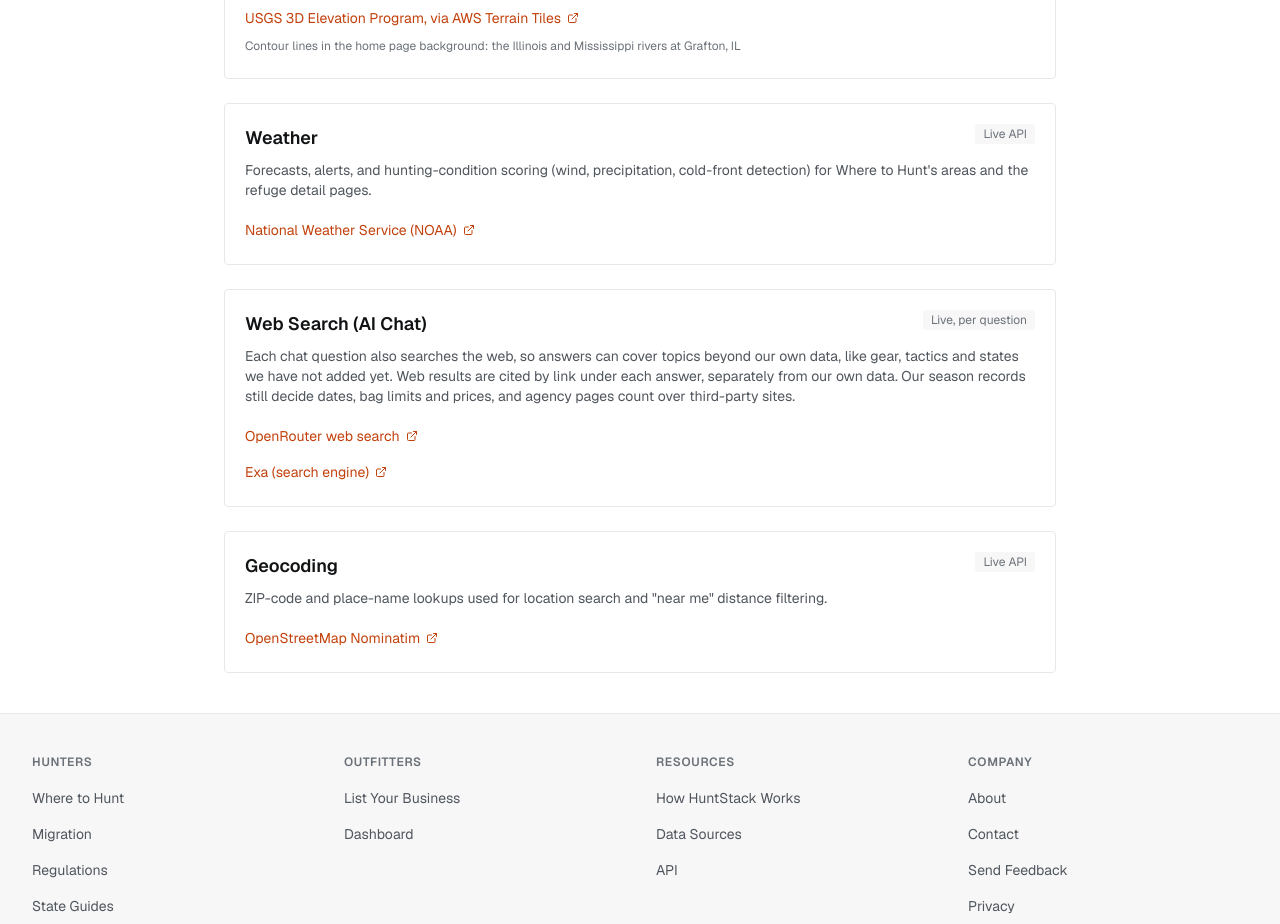
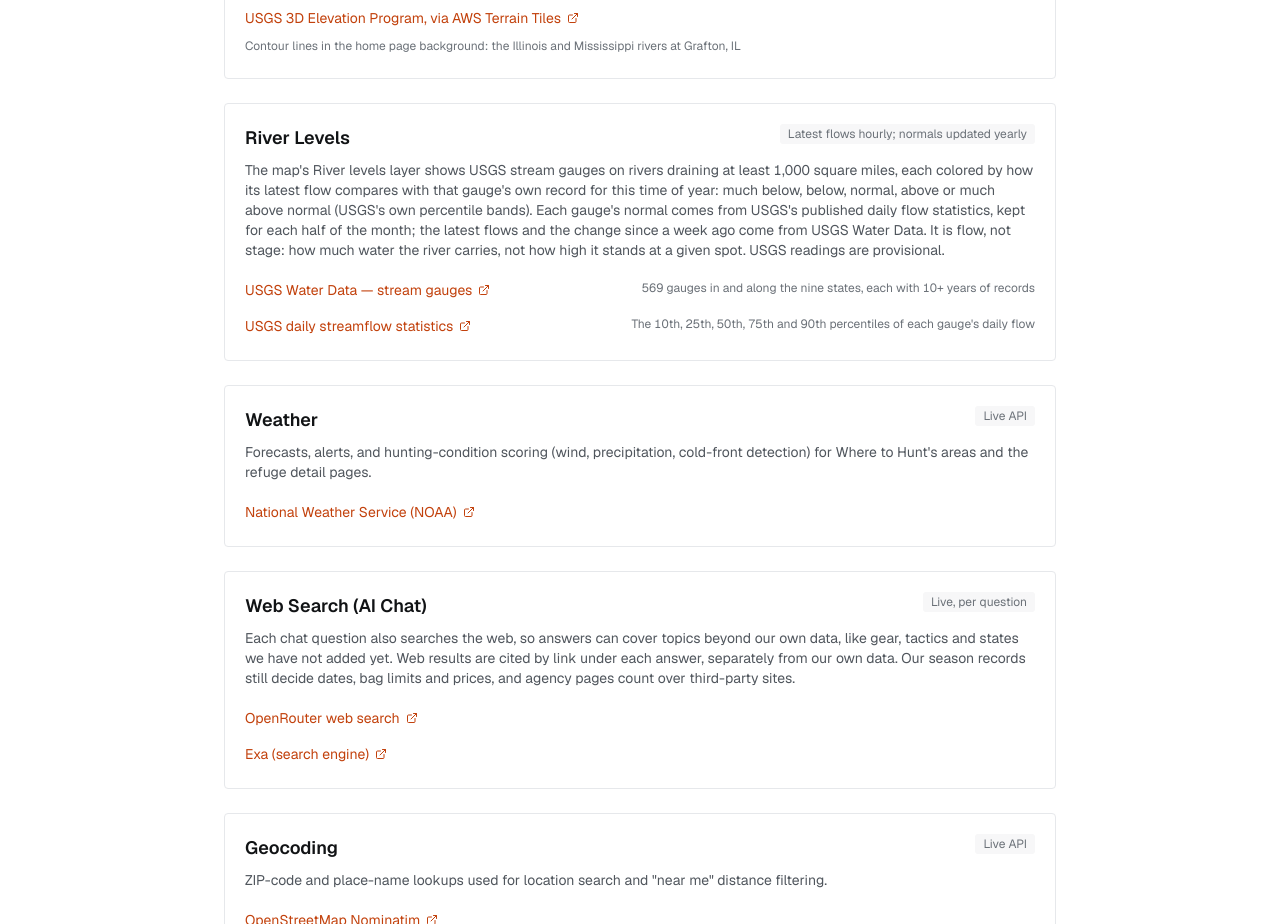
Before and after one commit to njcurtis3/huntstack, a React (Vite) app in the folder apps/web/: page /data-sources in a window 1280 px wide. Shown: the part 1720-2644 px from the top of the page. Built offline with nearby package versions, Linux system fonts and the light colour scheme; no server answers.

Commit message:
Data Sources: add USGS river gauges and streamflow statistics

```diff
--- a/apps/web/src/pages/DataSourcesPage.tsx
+++ b/apps/web/src/pages/DataSourcesPage.tsx
@@ -108,6 +108,24 @@ const OTHER_GROUPS: SourceGroup[] = [
         name: 'USGS 3D Elevation Program, via AWS Terrain Tiles',
         url: 'https://registry.opendata.aws/terrain-tiles/',
         note: 'Contour lines in the home page background: the Illinois and Mississippi rivers at Grafton, IL',
+      },
+    ],
+  },
+  {
+    title: 'River Levels',
+    description:
+      'The map\'s River levels layer shows USGS stream gauges on rivers draining at least 1,000 square miles, each colored by how its latest flow compares with that gauge\'s own record for this time of year: much below, below, normal, above or much above normal (USGS\'s own percentile bands). Each gauge\'s normal comes from USGS\'s published daily flow statistics, kept for each half of the month; the latest flows and the change since a week ago come from USGS Water Data. It is flow, not stage: how much water the river carries, not how high it stands at a given spot. USGS readings are provisional.',
+    cadence: 'Latest flows hourly; normals updated yearly',
+    sources: [
+      {
+        name: 'USGS Water Data — stream gauges',
+        url: 'https://waterdata.usgs.gov/',
+        note: '569 gauges in and along the nine states, each with 10+ years of records',
+      },
+      {
+        name: 'USGS daily streamflow statistics',
+        url: 'https://waterservices.usgs.gov/docs/statistics/',
+        note: 'The 10th, 25th, 50th, 75th and 90th percentiles of each gauge\'s daily flow',
       },
     ],
   },
```
